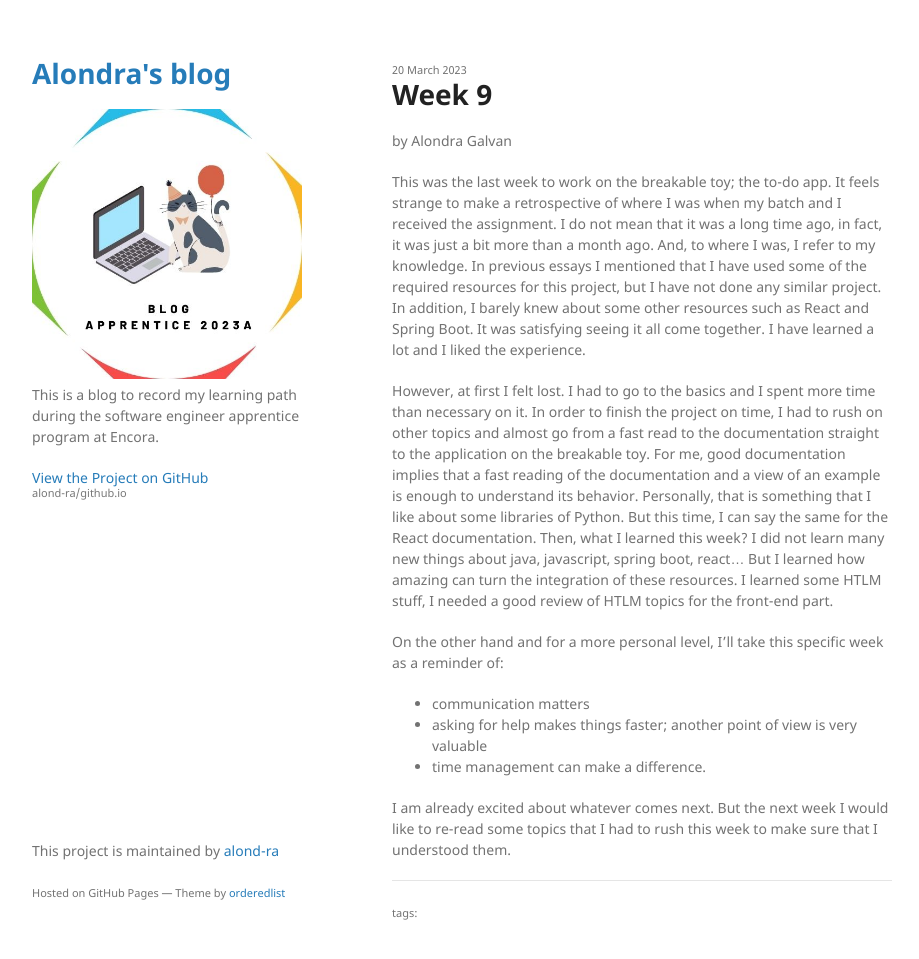
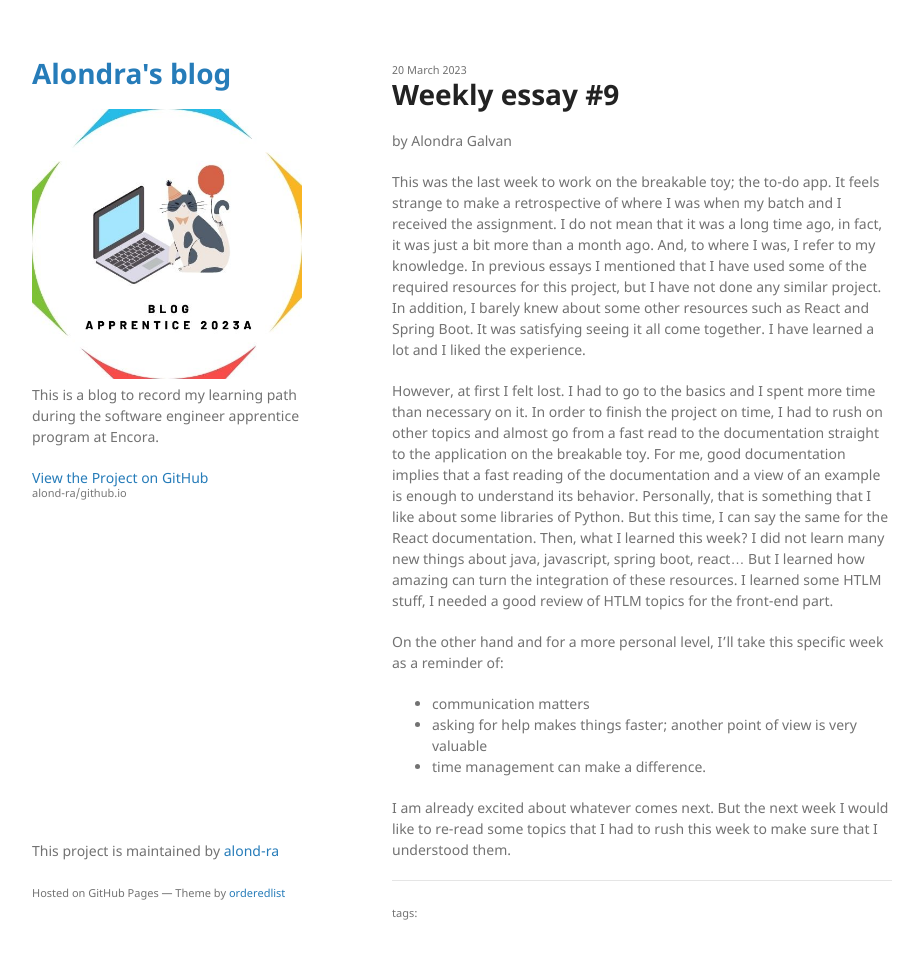
Before and after one commit to alond-ra/github.io, a Jekyll site: the page built from _posts/2023-03-20-Week 9.markdown, in a window 1280 px wide and 972 px high. Shown: the top 959 px of the window, without its empty margins (178-1097 px from the left). Built offline with Jekyll 4.4.1, drawn with Linux system fonts in a browser that asks for light colours.

Commit message:
Update 2023-03-20-Week 9.markdown

```diff
--- a/_posts/2023-03-20-Week 9.markdown
+++ b/_posts/2023-03-20-Week 9.markdown
@@ -1,6 +1,6 @@
 ---
 layout: post
-title:  "Week 9"
+title:  "Weekly essay #9"
 date:   2023-03-20 12:00:00 -0600
 author: "Alondra Galvan"
 tags:
```
